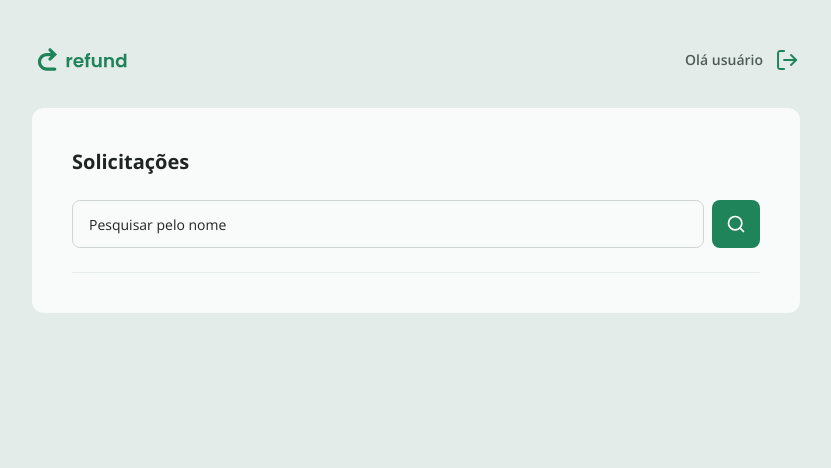
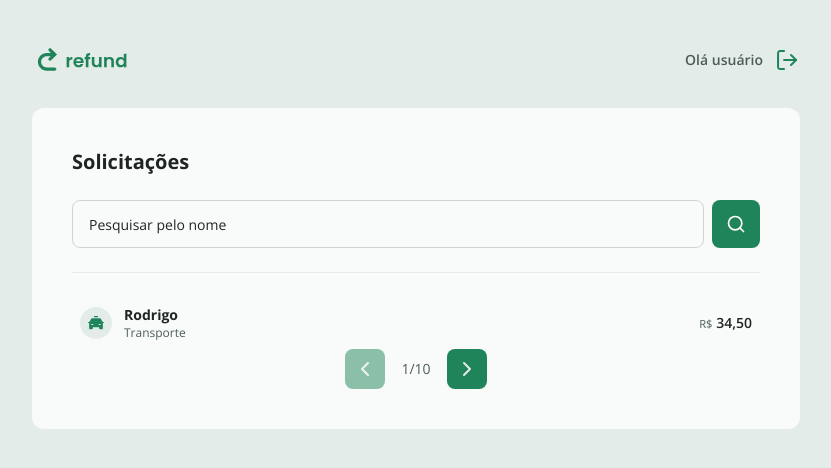
Before and after one commit to Tun1n/RefundProject, a React (Vite) app in the folder web/: page / in a window 1280 px wide. Shown: the top 468 px of the page, without its empty margins (224-1055 px from the left). Built offline with nearby package versions, Linux system fonts and the light colour scheme.

Commit message:
Criando paginação de dados de reembolso

```diff
--- a/web/src/components/Button.tsx
+++ b/web/src/components/Button.tsx
@@ -1,4 +1,4 @@
-import { classMerge } from "../utils/ClassMerge"
+import { classMerge } from "../utils/classMerge"
 
 type Props = React.ComponentProps<"button"> & {
     isLoading?: boolean,
@@ -19,8 +19,9 @@ export function Button({children, isLoading, type="button", variant = "base", cl
             type={type}
             disabled={isLoading}
             className={classMerge([
-                "flex items-center justify-center bg-green-100 rounded-lg text-white cursor-pointer hover:bg-green-200 transition ease-linear disabled:opacity-50 disabled:cursor-progress",
+                "flex items-center justify-center bg-green-100 rounded-lg text-white cursor-pointer hover:bg-green-200 transition ease-linear disabled:opacity-50",
                 variants.button[variant],
+                isLoading && "disabled:cursor-progress",
                 className
             ])}
             {...rest}
--- /dev/null
+++ b/web/src/components/Pagination.tsx
@@ -0,0 +1,28 @@
+import { Button } from "./Button"
+import leftSvg from "../assets/left.svg"
+import rightSvg from "../assets/right.svg"
+
+type Props = {
+    current: number,
+    total: number,
+    onNext: () => void,
+    onPrevious: () => void
+}
+
+export function Pagination({current, total, onNext, onPrevious}: Props){
+    return <>
+        <div className="flex flex-1 justify-center items-center gap-4">
+            <Button variant="iconSmall" onClick={onPrevious} disabled={current === 1}>
+                <img src={leftSvg} alt="ícone de voltar" />
+            </Button>
+
+             <span className="text-sm text-gray-200">
+                {current}/{total}
+             </span>
+
+             <Button variant="iconSmall" onClick={onNext} disabled={current === total}>
+                <img src={rightSvg} alt="ícone de avançar" />
+            </Button>
+        </div>
+    </>
+}
--- /dev/null
+++ b/web/src/components/RefundItem.tsx
@@ -0,0 +1,40 @@
+import { data } from "react-router"
+
+export type RefundItemProps = {
+    id: string,
+    name: string,
+    category: string,
+    amount: string,
+    categoryImg: string
+}
+type Props = React.ComponentProps<"a"> & {
+    data: RefundItemProps
+}
+
+
+export function RefundItem({data, ...rest}: Props){
+    return <>
+        <a className="flex items-center gap-3 hover:bg-green-100/5 cursor-pointer rounded-md p-2" {...rest}>
+            <img
+                src={data.categoryImg}
+                alt="Ícone da categoria"
+                className="w-8 h-8" />
+
+            <div className="flex flex-col flex-1">
+                <strong className="text-sm text-gray-100">
+                    {data.name}
+                </strong>
+                <span className="text-xs text-gray-200">
+                    {data.category}
+                </span>
+            </div>
+
+            <span className="text-sm text-gray-100 font-semibold">
+                <small className="font-normal text-gray-200">
+                    R$
+                </small>
+                {data.amount}
+            </span>
+        </a>
+    </>
+}
--- a/web/src/index.css
+++ b/web/src/index.css
@@ -20,3 +20,15 @@ select {
     background-position: right 0.7rem top 50%;
     background-size: 1.25rem auto;
 }
+
+::-webkit-scrollbar {
+    width: 0.4rem;
+}
+
+::-webkit-scrollbar-thumb {
+    background: #E4ECE9;
+}
+
+::-webkit-scrollbar-track {
+    background-color: transparent ;
+}
--- a/web/src/pages/Dashboard.tsx
+++ b/web/src/pages/Dashboard.tsx
@@ -2,14 +2,42 @@ import { useState } from "react";
 import { Input } from "../components/Input";
 import { Button } from "../components/Button";
 import searchSvg from  "../assets/search.svg"
+import { CATEGORIES } from "../utils/categories";
+import { RefundItem } from "../components/RefundItem";
+import { formatCurrency } from "../utils/formatCurrency";
+import { Pagination } from "../components/Pagination";
+
+const REFUND_EXAMPLE = {
+    id: "123",
+    name: "Rodrigo",
+    category: "Transporte",
+    amount: formatCurrency(34.5),
+    categoryImg: CATEGORIES["transport"].icon
+}
 
 
 export function Dashboard(){
     const [name, setName] = useState("")
+    const [page, setPage] = useState(1)
+    const [totalOfPages, setTotalOfPages] = useState(10)
 
     function fetchRefunds(event: React.FormEvent){
         event.preventDefault()
         console.log(name)
+    }
+
+    function handlePagination(action: "next" | "previous"){
+        setPage((prevPage) => {
+            if(action === "next" && prevPage < totalOfPages){
+                return prevPage + 1
+            }
+
+            if (action === "previous" && prevPage > 1){
+                return prevPage - 1
+            }
+
+            return prevPage
+        })
     }
 
     return <>
@@ -28,6 +56,16 @@ export function Dashboard(){
                 </Button>
 
             </form>
+
+            <div className="mt-6 flex flex-col gap-4 max-h-[342px] overflow-y-scroll">
+                <RefundItem data={REFUND_EXAMPLE}/>
+            </div>
+
+            <Pagination
+                current={page}
+                total={totalOfPages}
+                onNext={() => handlePagination("next")}
+                onPrevious={() => handlePagination("previous")}/>
         </div>
     </>
 }
--- /dev/null
+++ b/web/src/utils/formatCurrency.ts
@@ -0,0 +1,8 @@
+export function formatCurrency(amount: Number) {
+    const currency = Intl.NumberFormat("pt-br", {
+        style: "currency",
+        currency: "BRL"
+    })
+
+    return currency.format(amount).replace("R$", "")
+}
```
